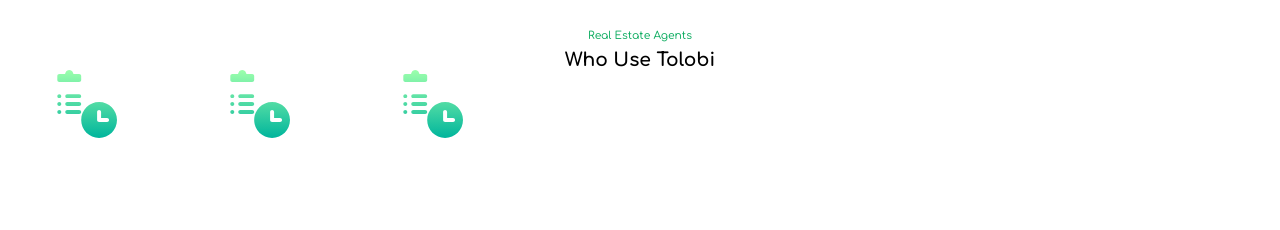
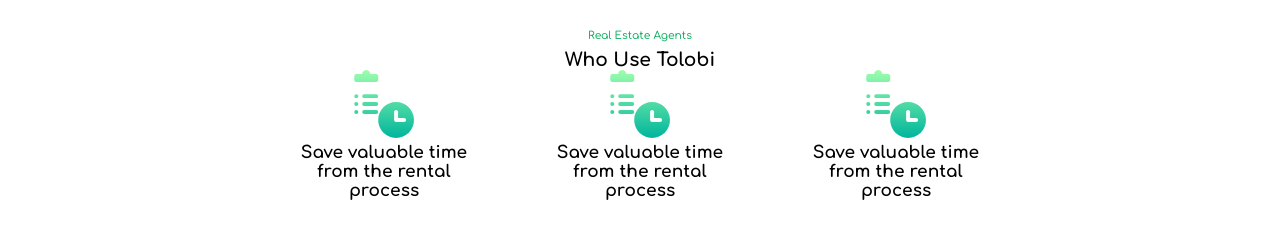
Before and after one commit to asiefmahir/tolobi, a React (Create React App) app: page / in a window 1280 px wide. Shown: the part 570-800 px from the top of the page. Built offline with nearby package versions, Linux system fonts and the light colour scheme.

Commit message:
featured item css done

```diff
--- a/src/components/features/ItemCard.jsx
+++ b/src/components/features/ItemCard.jsx
@@ -13,7 +13,6 @@
 	color: #000000;
 	font-weight: 700;
 	font-size: 17px;
-	margin-top: 200px;
 `;
 
 const ItemCard = ({ card }) => {
--- a/src/components/features/index.jsx
+++ b/src/components/features/index.jsx
@@ -17,13 +17,15 @@
 `;
 const CardHolder = styled.div`
 	display: flex;
+	align-items:center;
+	justify-content:space-around;
 `;
 const Features = ({ features }) => {
 	return (
 		<Container>
 			<H6>Real Estate Agents</H6>
 			<H3>Who Use Tolobi</H3>
-			<CardHolder>
+			<CardHolder className="container">
 				{features.map((feature) => (
 					<ItemCard card={feature} />
 				))}
```
Also changed, not shown: 1 other file (tests, documents, lock files or other folders).
